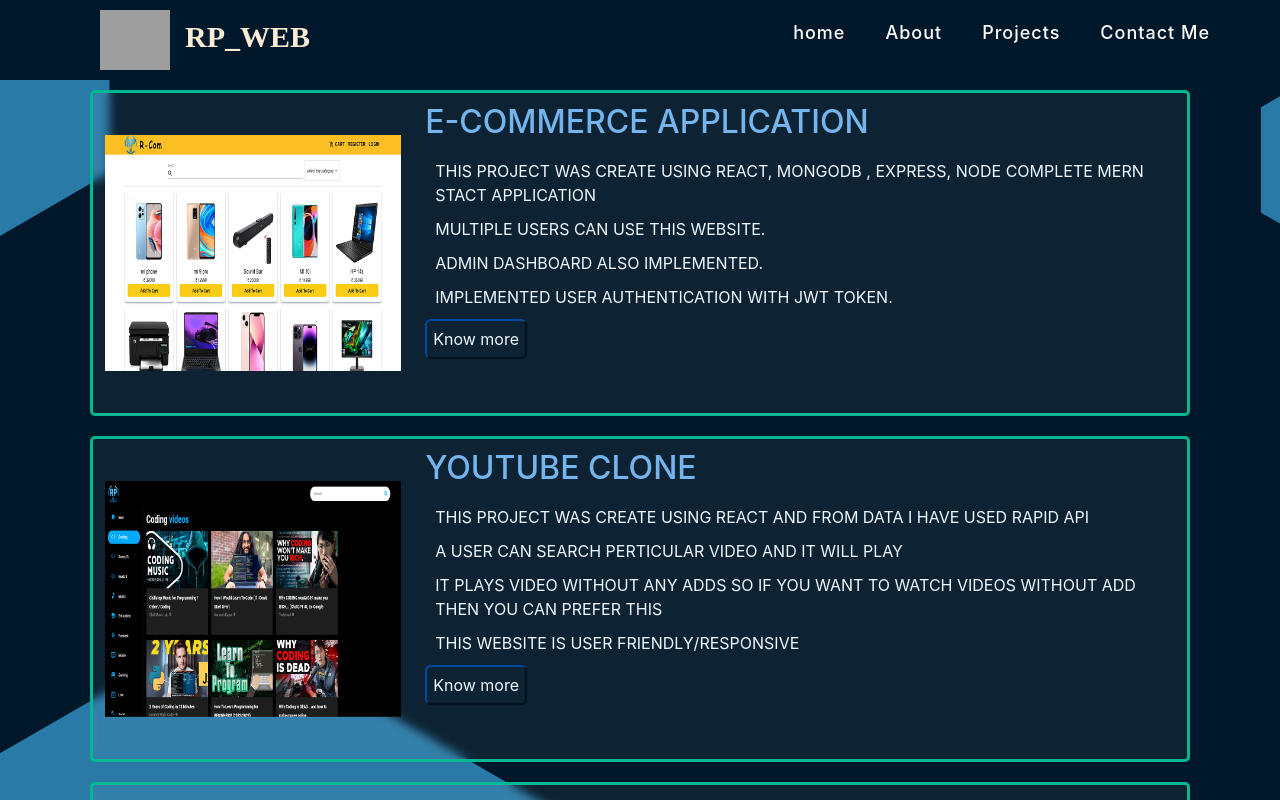
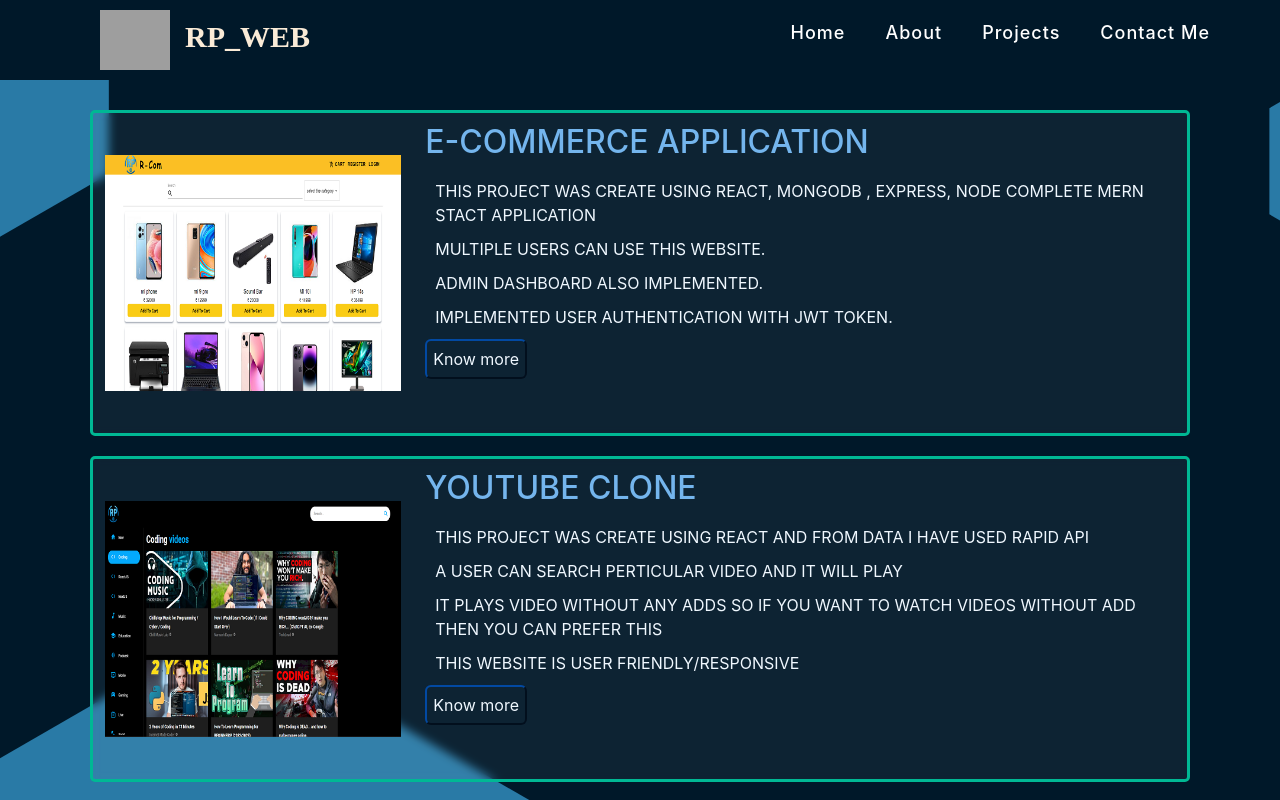
Before and after one commit to Rohitpatil-123/RP_, a React (Create React App) app: page /projects in a window 1280 px wide. Shown: the top 800 px of the page. Built offline with nearby package versions, Linux system fonts and the light colour scheme; grey boxes are pictures that could not be loaded; a web font is replaced by a local one.

Commit message:
motion updated

```diff
--- a/package.json
+++ b/package.json
@@ -8,7 +8,7 @@
     "@testing-library/user-event": "^13.5.0",
     "bootstrap": "^5.2.1",
     "emailjs-com": "^3.2.0",
-    "framer-motion": "^7.3.6",
+    "framer-motion": "^7.10.3",
     "react": "^18.2.0",
     "react-bootstrap": "^2.5.0",
     "react-dom": "^18.2.0",
--- a/src/App.js
+++ b/src/App.js
@@ -7,6 +7,7 @@ import Home from "./Components/Home/Home";
 import Container from "./Components/Projects/Container";
 import Newcont from "./Components/Newcont/Newcont";
 import { Toaster } from "react-hot-toast";
+import "../src/Components/Projects/Container.css";
 
 import Header from "./Header2/Header";
 
@@ -14,6 +15,7 @@ export default function App() {
   return (
     <Routers>
       <Header />
+
       <Routes>
         <Route path="/" element={<Home />}></Route>
         <Route path="/about" element={<About />}></Route>
--- a/src/Components/About/About.js
+++ b/src/Components/About/About.js
@@ -9,21 +9,16 @@ import Mysq from "../images/mysq.png";
 import Javat from "../images/javat.png";
 import Reacth from "../images/reacto.png";
 //import Python from "../images/python.png";
-const Container = styled.div`
-  width: 100%;
-  display: flex;
-  justify-content: center;
-  background-color: transperent;
-  color: white;
-`;
+import { motion } from "framer-motion";
 const Cont = styled.div`
   width: 70%;
-  margin: 30px;
+  margin: 20px;
   padding: 10px;
   background-color: rgba(255, 255, 255, 0.05);
   backdrop-filter: blur(5px);
   border: 2px solid #00b894;
   border-radius: 15px;
+  margin-top: 90px;
   &:hover {
     box-shadow: 0 0 20px 0 #999;
   }
@@ -59,7 +54,18 @@ const Headd = styled.div`
 
 export default function About() {
   return (
-    <Container>
+    <motion.div
+      style={{
+        width: "100%",
+        display: "flex",
+        justifyContent: "center",
+        backgroundColor: "transparent",
+        color: "white",
+      }}
+      initial={{ y: "-100vh", opacity: 0 }}
+      animate={{ y: 0, opacity: 1 }}
+      transition={{ duration: 0.9, type: "spring" }}
+    >
       <Cont>
         <Headd>
           <h3>
@@ -161,6 +167,6 @@ export default function About() {
           />
         </Contro>
       </Cont>
-    </Container>
+    </motion.div>
   );
 }
--- a/src/Components/Home/Home.css
+++ b/src/Components/Home/Home.css
@@ -17,7 +17,7 @@ body{
     }
 .header-content{
     height:80%;
-    margin-top: 100px;
+    margin-top: 150px;
     flex-wrap: wrap;
     padding: 25px;
     display: flex;
@@ -90,7 +90,7 @@ h2{
     .header-content{
        width: 90%;
        padding: 10px;
-        margin-top: 20px;
+        margin-top: 80px;
         flex-direction: column;
     }
     .hexagon{
--- a/src/Components/Home/Home.js
+++ b/src/Components/Home/Home.js
@@ -9,6 +9,7 @@ import Git from "../images/github.png";
 import Twitt from "../images/twitter.png";
 import Linked from "../images/linked.png";
 import Leetcode from "../assets/LeetCode.png";
+import { motion } from "framer-motion";
 
 export default function Home() {
   const Info = styled.div`
@@ -22,7 +23,11 @@ export default function Home() {
   `;
   return (
     <>
-      <section>
+      <motion.section
+        initial={{ opacity: 0 }}
+        animate={{ opacity: 1 }}
+        transition={{ duration: 1 }}
+      >
         <div className="header-content">
           <div className="hexagon">
             <img src={Image} alt="p" width="100%" style={{ padding: "5px" }} />
@@ -138,7 +143,7 @@ export default function Home() {
             <Outlet />
           </div>
         </div>
-      </section>
+      </motion.section>
     </>
   );
 }
--- a/src/Components/Newcont/Newcont.js
+++ b/src/Components/Newcont/Newcont.js
@@ -7,12 +7,14 @@ import Twitt from "../images/twitter.png";
 import Linked from "../images/linked.png";
 //import { Outlet, Link } from "react-router-dom";
 import toast from "react-hot-toast";
+import { motion } from "framer-motion";
 
 const Container = styled.div`
   width: 100%;
   display: flex;
   padding: 15px;
   justify-content: center;
+  margin-top: 100px;
   @media (max-width: 768px) {
   }
 `;
@@ -68,6 +70,12 @@ export default function Newcont() {
       });
   }
   return (
+    <motion.div
+      style={{ paddingTop: "1px" }}
+      initial={{ y: "-100vh", opacity: 0 }}
+      animate={{ y: 0, opacity: 1 }}
+      transition={{ duration: 0.9, type: "spring" }}
+    >
       <Container>
         <Minicont>
           <Head>Contact Me</Head>
@@ -97,7 +105,11 @@ export default function Newcont() {
           </For>
           <Info>
             Follow Me On :
-          <a href="https://www.instagram.com/" target="_blank" rel="noreferrer">
+            <a
+              href="https://www.instagram.com/"
+              target="_blank"
+              rel="noreferrer"
+            >
               <img
                 src={Insta}
                 alt="logo"
@@ -140,5 +152,6 @@ export default function Newcont() {
           </Info>
         </Minicont>
       </Container>
+    </motion.div>
   );
 }
--- a/src/Components/Projects/Container.css
+++ b/src/Components/Projects/Container.css
@@ -1,7 +1,13 @@
-.container{
-    width:100%;
-
-}
+.progress-bar {
+    position: fixed;
+    top: 0;
+    left: 0;
+    right: 0;
+    height: 5px;
+    /* z-index: 1; */
+    background: var(--blue);
+    transform-origin: 0%;
+  }
 @media(min-width:700px){
     .container{
         display: flex;
@@ -9,6 +15,7 @@
         align-items: center;
         flex-wrap: wrap;
         z-index:-1;
+
     }
 }
 body{
--- a/src/Components/Projects/Container.js
+++ b/src/Components/Projects/Container.js
@@ -8,11 +8,18 @@ import Resum from "../images/resum.png";
 import Ecom from "../images/ecom.png";
 import You from "../images/youtube.png";
 import News from "../images/news.png";
+import { motion } from "framer-motion";
 
 export default function Container() {
   return (
     <>
-      <div className="container">
+      <div style={{ paddingTop: "100px" }}>
+        <motion.div
+          className="container"
+          initial={{ opacity: 0 }}
+          whileInView={{ opacity: 1 }}
+          transition={{ duration: 1 }}
+        >
           <Card
             title="E-commerce Application"
             text="this project was create using React, mongodb , express, node complete mern stact Application"
@@ -74,6 +81,7 @@ export default function Container() {
             textr="receptionist can manage all the details of patient link adding a patient update the data of patient"
             picr={Hosp}
           />
+        </motion.div>
       </div>
     </>
   );
--- a/src/Header2/Header.css
+++ b/src/Header2/Header.css
@@ -7,6 +7,8 @@ nav{
     position: relative;
     justify-content: space-between;
     z-index:10;
+    width: 100%;
+    position: fixed;
     padding: 0px 50px 0px 100px;
 }
 nav ul{
--- a/src/Header2/Header.js
+++ b/src/Header2/Header.js
@@ -2,10 +2,15 @@ import React from "react";
 import "./Header.css";
 import { Outlet, Link } from "react-router-dom";
 import logorp from "../Components/images/logorp.png";
+import { motion } from "framer-motion";
 export default function Header() {
   return (
     <>
-      <nav>
+      <motion.nav
+        initial={{ y: -250 }}
+        animate={{ y: 0 }}
+        transition={{ duration: 0.5, type: "spring", stiffness: 120 }}
+      >
         <div className="logo">
           <img src={logorp} alt="" style={{ height: "60px", width: "70px" }} />
           &nbsp; RP_WEB
@@ -16,7 +21,7 @@ export default function Header() {
         </label>
         <ul>
           <li>
-            <Link to="/">home</Link>
+            <Link to="/">Home</Link>
           </li>
           <li>
             <Link to="/about">About</Link>
@@ -30,7 +35,7 @@ export default function Header() {
           </li>
           <Outlet />
         </ul>
-      </nav>
+      </motion.nav>
     </>
   );
 }
```
Also changed, not shown: 1 other file (tests, documents, lock files or other folders). Lines whose indentation alone changed are shown as unchanged.
